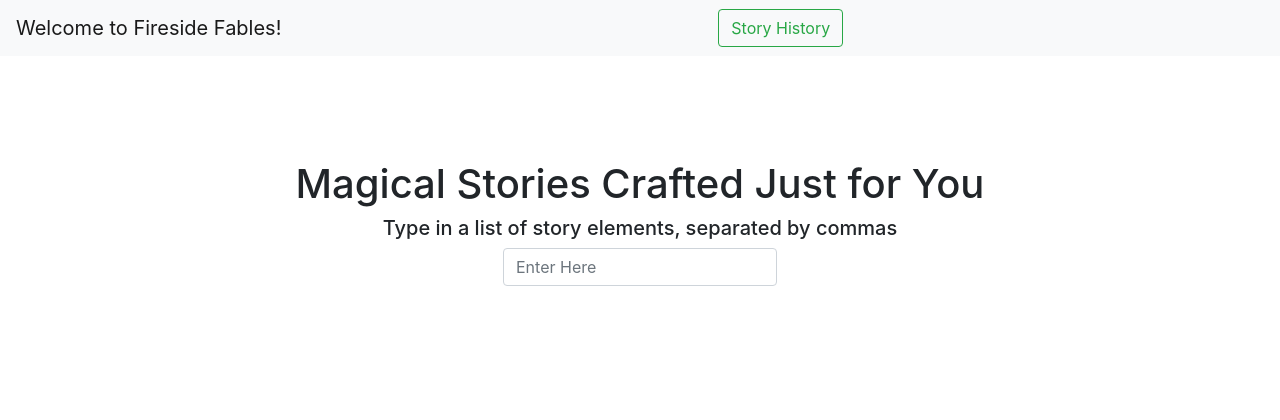
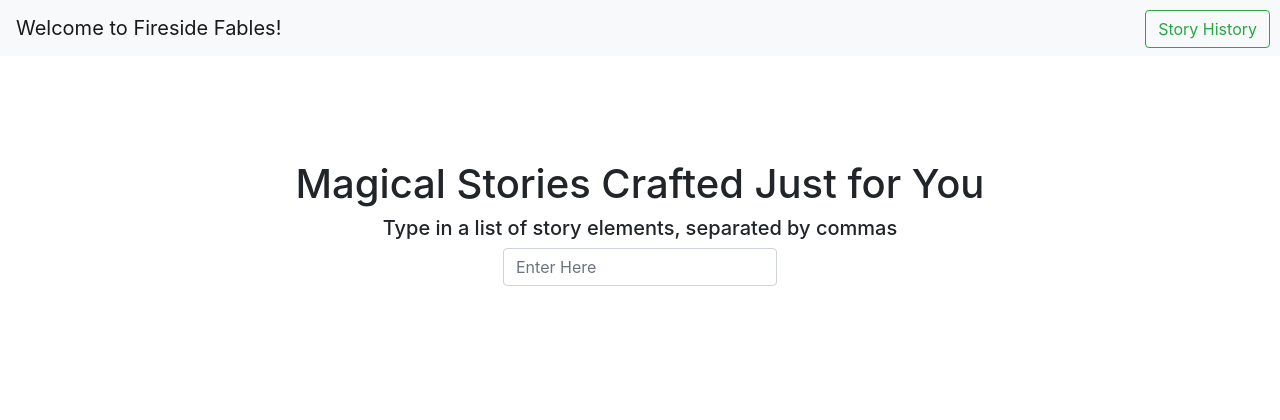
Before and after one commit to jli293/fireside-fables, a Flask app: page / in a window 1280 px wide. Shown: the top 420 px of the page. Run offline with Flask 3, Linux system fonts and the light colour scheme.

Commit message:
Repositioned "Story History" button to upper right corner

```diff
--- a/flask/website/static/mainpage.css
+++ b/flask/website/static/mainpage.css
@@ -209,6 +209,13 @@ body{
     height: 0
 }
 
+.upper-right {
+    position: absolute;
+    top: 10px;  /* Adjust as needed */
+    right: 10px;  /* Adjust as needed */
+    padding: 10px;  /* Adjust as needed */
+}
+
 @media only screen and (max-width: 767px) {
     .chat-app .people-list {
         height: 465px;
--- a/flask/website/templates/base.html
+++ b/flask/website/templates/base.html
@@ -22,7 +22,7 @@
 
             <div class="collapse navbar-collapse justify-content-end" id="navbarSupportedContent">
               <form class="form-inline my-2 my-lg-0" action="" method="POST">
-                <button class="btn btn-outline-success my-2 my-sm-0" name="btn" value="btn" type="submit">Story History</button>
+                  <button class="btn btn-outline-success my-2 my-sm-0 upper-right" name="btn" value="btn" type="submit">Story History</button>
               </form>
             </div>
             <div class="collapse navbar-collapse justify-content-end" id="navbarSupportedContent">
```
